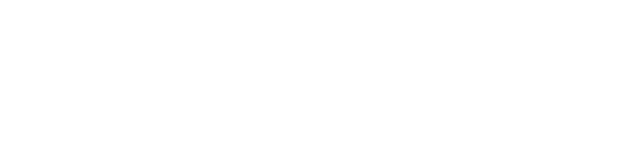
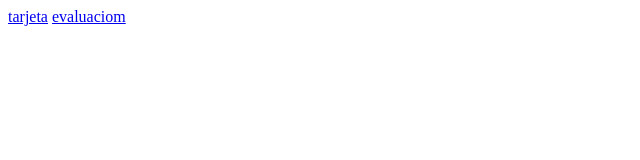
Before and after one commit to dantepiris/portafolios, a plain HTML site: page index.html in a window 1280 px wide. Shown: the whole page, without its empty margins (0-640 px from the left). Drawn offline with Linux system fonts and the light colour scheme.

Commit message:
Update index.html

```diff
--- a/index.html
+++ b/index.html
@@ -4,8 +4,8 @@
     <meta charset="UTF-8">
     <meta name="viewport" content="width=device-width, initial-scale=1.0">
     <title>actividad n|1</title>
-    <a href="./trabajo1">
-    <a href="./evaluacion">
+    <a href="./trabajo1">tarjeta</a>
+    <a href="./evaluacion">evaluaciom</a>
 
 </head>
 <body>
```
